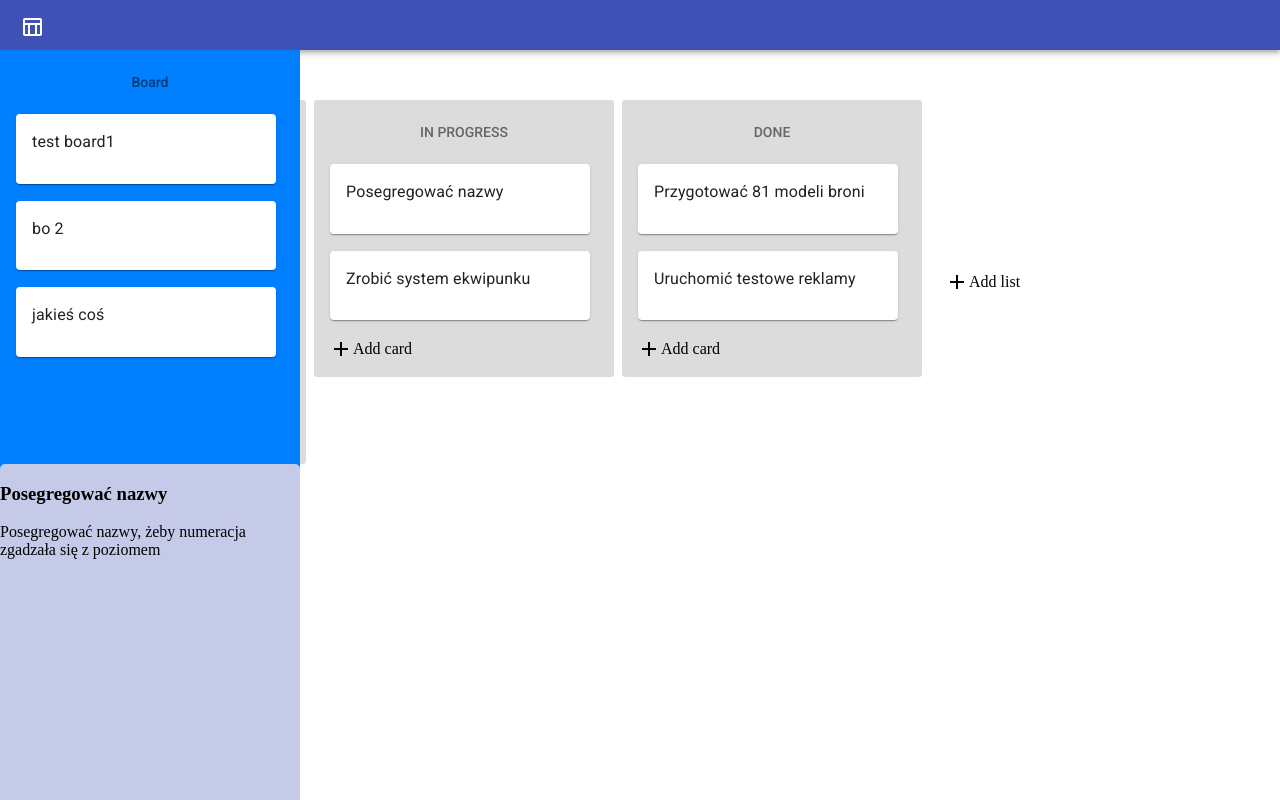
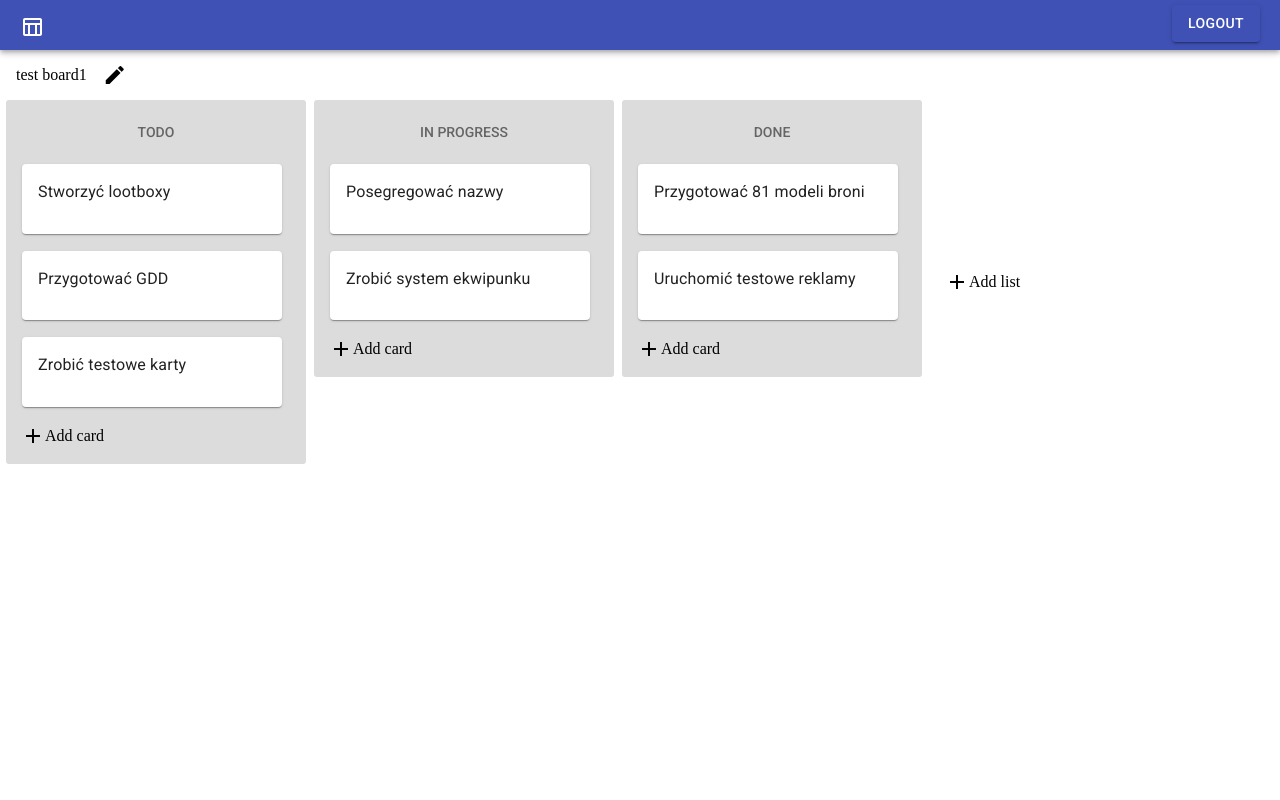
Before and after one commit to Rootar/Trollo_Frontend, a React (Create React App) app: page / in a window 1280 px wide. Built offline with nearby package versions, Linux system fonts and the light colour scheme.

Commit message:
Added button to edit board name (without action). Added button to add new borad and action to add board to boardReducer.

```diff
--- a/src/actions/listsAct.js
+++ b/src/actions/listsAct.js
@@ -16,7 +16,7 @@ export const AddCard = (listId, name) => {
 
 export const AddBoard = (name) => {
 	return {
-		type: actions.addList,
+		type: actions.addBoard,
 		payload: name,
 	};
 };
--- a/src/components/App.js
+++ b/src/components/App.js
@@ -17,9 +17,9 @@ class App extends Component {
         {/*<TrolloBoard lists={lists}/>*/}
         {/*<Login/>*/}
         {/*<Register/>*/}
-        <TrolloBoard lists = { lists }/>
-        <TrolloBoardsList boards = { boards }/>
-        <TrolloCardView lists = {lists} listId = { 1 } cardId = { 0 } />
+        <TrolloBoard boards = {boards} boardId = {0} lists = { lists }/>
+        {/*<TrolloBoardsList boards = { boards }/>*/}
+        {/*<TrolloCardView lists = {lists} listId = { 1 } cardId = { 0 } />*/}
       </div>
     );
   }
--- a/src/components/HeadBar.js
+++ b/src/components/HeadBar.js
@@ -5,6 +5,7 @@ import Toolbar from '@material-ui/core/Toolbar';
 import IconButton from '@material-ui/core/IconButton';
 import MenuIcon from '@material-ui/icons/Menu';
 import TableChartOutlinedIcon from '@material-ui/icons/TableChartOutlined';
+import { Button } from "@material-ui/core";
 
 const Stylesx = makeStyles(theme => ({
     menuButton: {
@@ -20,6 +21,11 @@ const Stylesx = makeStyles(theme => ({
         width:  "100%",
         height: "50px",
     },
+    logoutButton: {
+        top: "5px",
+        position: 'absolute',
+        right: '20px',
+    }
 }));
 
 const HeadBar = () => {
@@ -39,6 +45,14 @@ const HeadBar = () => {
                 >
                     <TableChartOutlinedIcon />
                 </IconButton>
+
+                <Button
+                    variant = "contained"
+                    color = "primary"
+                    className = { Styles.logoutButton }
+                >
+                    Logout
+                </Button>
             </Toolbar>
         </AppBar>
     )
--- a/src/components/TrolloAddButton.js
+++ b/src/components/TrolloAddButton.js
@@ -5,7 +5,7 @@ import Textarea from '@material-ui/core/TextareaAutosize';
 import { Icon, Button } from "@material-ui/core";
 
 import { connect } from "react-redux";
-import { AddList, AddCard } from "../actions";
+import { AddList, AddCard, AddBoard } from "../actions";
 
 const styles =
 {
@@ -45,7 +45,8 @@ class TrolloAddButton extends React.Component {
 
 	RenderButton = () => {
 		const { list } = this.props;
-		const addbuttonText = list ? "Add list" : "Add card";
+		const { board } = this.props;
+		const addbuttonText = list ? "Add list" : board ? "Add board" : "Add card";
 
 		return (
 			<div style = { styles.addButton } onClick = { this.SetAddMode }>
@@ -57,8 +58,9 @@ class TrolloAddButton extends React.Component {
 
 	RenderAddMode = () => {
 		const { list } = this.props;
-		const addbuttonText = list ? "Add list" : "Add card";
-		const addModePlaceholder = list ? "Enter list name..." : "Enter card name...";
+		const { board } = this.props;
+		const addbuttonText = list ? "Add list" : board ? "Add board" : "Add card";
+		const addModePlaceholder = list ? "Enter list name..." : board ? "Enter board name..." : "Enter card name...";
 
 		return (
 			<div>
@@ -77,7 +79,7 @@ class TrolloAddButton extends React.Component {
 					<Button
 						variant = "contained"
 						color = "primary"
-						onMouseDown = { list ? this.AddTrolloList : this.AddTrolloCard }
+						onMouseDown = { list ? this.AddTrolloList : board ? this.AddTrolloBoard : this.AddTrolloCard }
 					> { addbuttonText } </Button>
 					<Icon style = { styles.xButton }> close </Icon>
 				</div>
@@ -125,6 +127,18 @@ class TrolloAddButton extends React.Component {
 		}
 		return;
 	}
+
+	AddTrolloBoard = () => {
+		const { dispatch } = this.props;
+		const { name } = this.state;
+
+		if(name)
+		{
+			this.setState({name: ""});
+			dispatch(AddBoard(name))
+		}
+		return;
+	}
 }
 
 export default connect()(TrolloAddButton);
--- a/src/components/TrolloBoard.js
+++ b/src/components/TrolloBoard.js
@@ -8,6 +8,8 @@ import TrolloCardView from "./TrolloCardView";
 
 import { makeStyles } from '@material-ui/core/styles';
 import { connect } from 'react-redux';
+import { Icon, Button } from "@material-ui/core";
+import IconButton from '@material-ui/core/IconButton';
 
 const Stylesx = makeStyles(theme => ({
 	trolloList: {
@@ -17,15 +19,33 @@ const Stylesx = makeStyles(theme => ({
 		marginRight: "6px",
 		maxwidth: "300px",
 	},
+	boardNameRow: {
+		display: "flex",
+		flexDirection: "row",
+	},
+	boardName: {
+		marginRight: theme.spacing(2),
+		marginLeft: theme.spacing(2),
+	}
 }));
 
-const TrolloBoard = ({lists}) => {
+const TrolloBoard = ({boards, boardId, lists}) => {
 	const styles = Stylesx();
+	const boardName = boards[boardId].name;
 
 	return (
 		<div>
 			<HeadBar />
-			<p>nazawa tablicy</p>
+			<div className = {styles.boardNameRow}>
+				<p className = {styles.boardName}> {boardName}</p>
+				<IconButton
+					edge = "start"
+					color = "inherit"
+					aria-label = "open drawer"
+				>
+						<Icon className = { styles.editIcon }> edit </Icon>
+				</IconButton>
+			</div>
 			<div className = { styles.trolloList }>
 				{lists.map(list =>
 					<TrolloList listId = { list.id } title = { list.title } cards={ list.cards } />
--- a/src/components/TrolloBoardCard.js
+++ b/src/components/TrolloBoardCard.js
@@ -4,15 +4,19 @@ import { makeStyles } from '@material-ui/core/styles';
 import Card from '@material-ui/core/Card';
 import CardActions from '@material-ui/core/CardActions';
 import CardContent from '@material-ui/core/CardContent';
-import Button from '@material-ui/core/Button';
 import Typography from '@material-ui/core/Typography';
 import CardActionArea from '@material-ui/core/CardActionArea';
+import { Icon, Button } from "@material-ui/core";
 
 const Styles = makeStyles(theme => ({
 	trollocard: {
 		marginBottom: "1px",
 		minWidth: 260,
-	}
+	},
+	trollocontentcard: {
+		display: "flex",
+		position: "row"
+	},
 }));
 
 const TrolloBoardCard = ({ name }) => {
--- a/src/components/TrolloBoardsList.js
+++ b/src/components/TrolloBoardsList.js
@@ -8,6 +8,8 @@ import TrolloAddButton from "./TrolloAddButton";
 import List from '@material-ui/core/List';
 import ListItem from '@material-ui/core/ListItem';
 import ListSubheader from '@material-ui/core/ListSubheader';
+import IconButton from '@material-ui/core/IconButton';
+import { Icon, Button } from "@material-ui/core";
 
 import { makeStyles } from '@material-ui/core/styles';
 import { connect } from 'react-redux';
@@ -22,6 +24,14 @@ const Styles = makeStyles(theme => ({
 		top:				"50px",
 		zIndex:				"1",
 	},
+	editIcon: {
+		width:				'30px',
+		height:				'30px',
+	},
+	itemsList: {
+		display:			'flex',
+		postion:			'row',
+	}
 }));
 
 const TrolloBoardsList = ({ boards }) => {
@@ -29,15 +39,16 @@ const TrolloBoardsList = ({ boards }) => {
 
 	return (
 		<div>
-			 <List className={styles.list} component="nav" aria-label="main mailbox folders">
+			<List className ={ styles.list } component="nav" aria-label="main mailbox folders">
 			<ListSubheader align='center'>
 				Board
 			</ListSubheader>
 				{boards.map(board =>
-					<ListItem button>
-						<TrolloBoardCard name = { board.name }></TrolloBoardCard>
+					<ListItem  button>
+						<TrolloBoardCard name = { board.name } button></TrolloBoardCard>
 					</ListItem>
 				)}
+				<TrolloAddButton board/>
 			</List>
 		</div>
 
--- a/src/components/TrolloCardView.js
+++ b/src/components/TrolloCardView.js
@@ -8,6 +8,7 @@ import ListItemText from '@material-ui/core/ListItemText';
 import { Card } from "@material-ui/core";
 import CardContent from '@material-ui/core/CardContent';
 import ListSubheader from '@material-ui/core/ListSubheader';
+import { Icon, Button } from "@material-ui/core";
 
 const Styles = makeStyles(theme => ({
 	cardView: {
@@ -28,6 +29,7 @@ const TrolloCardView = ({ lists, listId, cardId }) => {
 	return (
 		<div className = {styles.cardView}>
 			<h3> { name } </h3>
+			<Icon>close</Icon>
 			<p> { description } </p>
 		</div>
 	);
```
